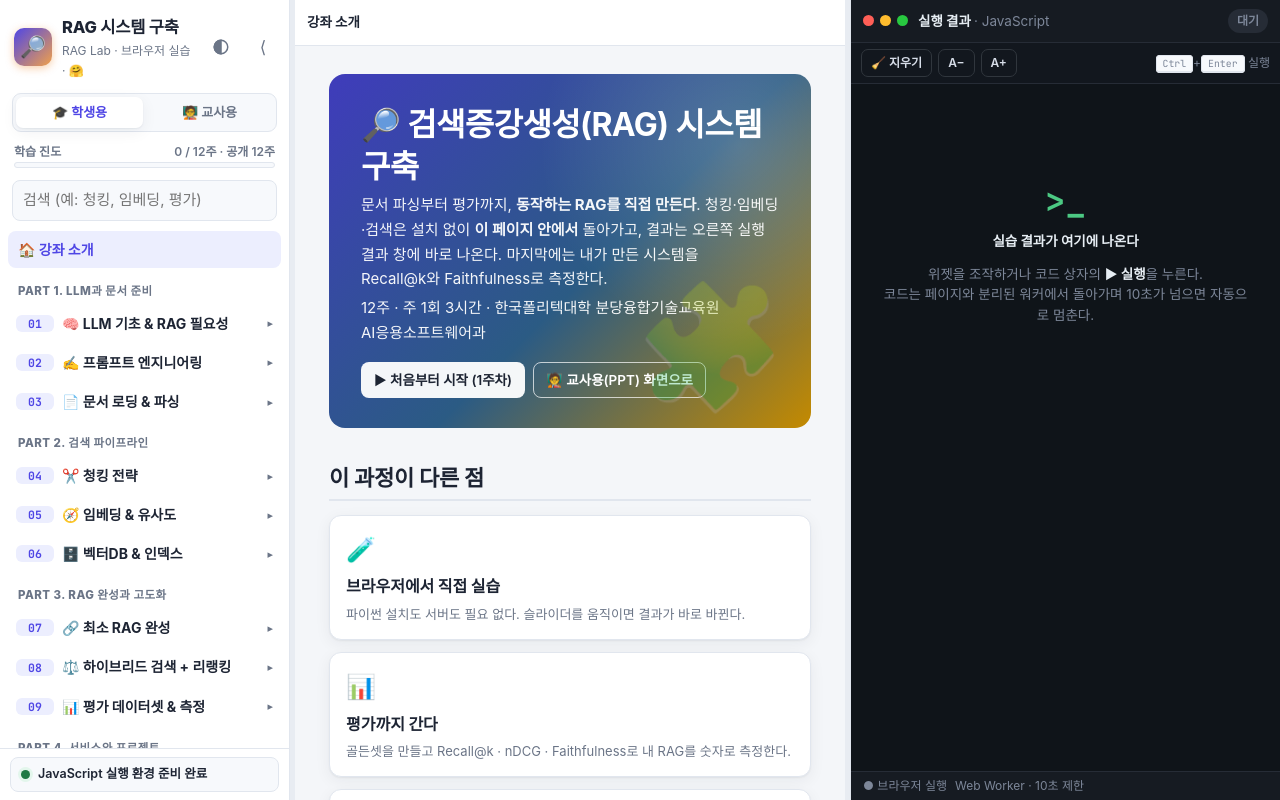
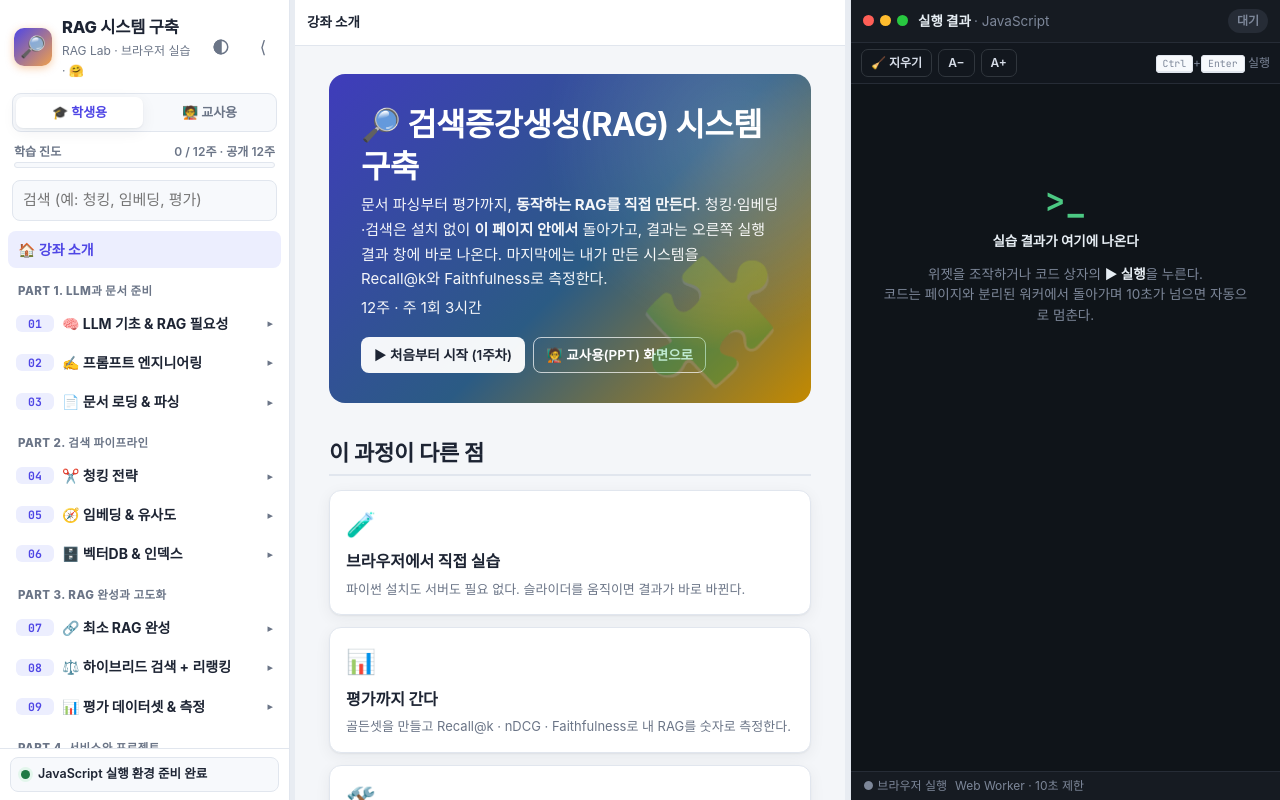
Before and after one commit to samcho93/studyRAG, a plain HTML site: page index.html in a window 1280 px wide. Drawn offline with Linux system fonts and the light colour scheme; a web font is replaced by a local one.

Commit message:
chore: 처음 화면 상단 소개에서 학교·학과명 삭제
Co-Authored-By: Claude Opus 5.5 <noreply@anthropic.com>

```diff
--- a/index.html
+++ b/index.html
@@ -22,7 +22,7 @@
           <section class="hero">
             <h1>🔎 검색증강생성(RAG) 시스템 구축</h1>
             <p>문서 파싱부터 평가까지, <b>동작하는 RAG를 직접 만든다</b>. 청킹·임베딩·검색은 설치 없이 <b>이 페이지 안에서</b> 돌아가고, 결과는 오른쪽 실행 결과 창에 바로 나온다. 마지막에는 내가 만든 시스템을 Recall@k와 Faithfulness로 측정한다.</p>
-            <p>12주 · 주 1회 3시간 · 한국폴리텍대학 분당융합기술교육원 AI응용소프트웨어과</p>
+            <p>12주 · 주 1회 3시간</p>
             <div class="hero-actions">
               <a class="btn" href="weeks/w01/">▶ 처음부터 시작 (1주차)</a>
               <a class="btn outline" href="teacher/">🧑‍🏫 교사용(PPT) 화면으로</a>
```
